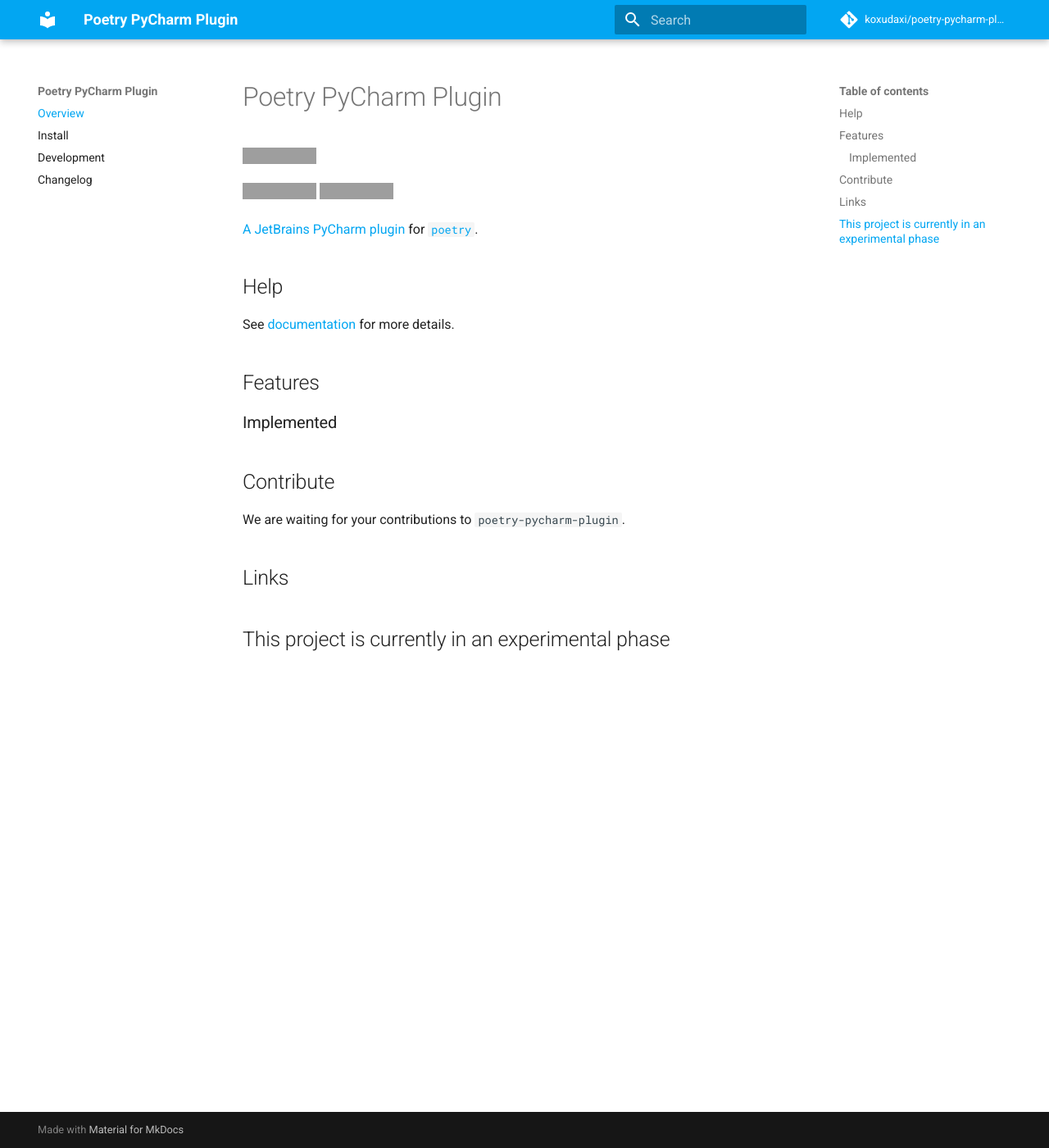
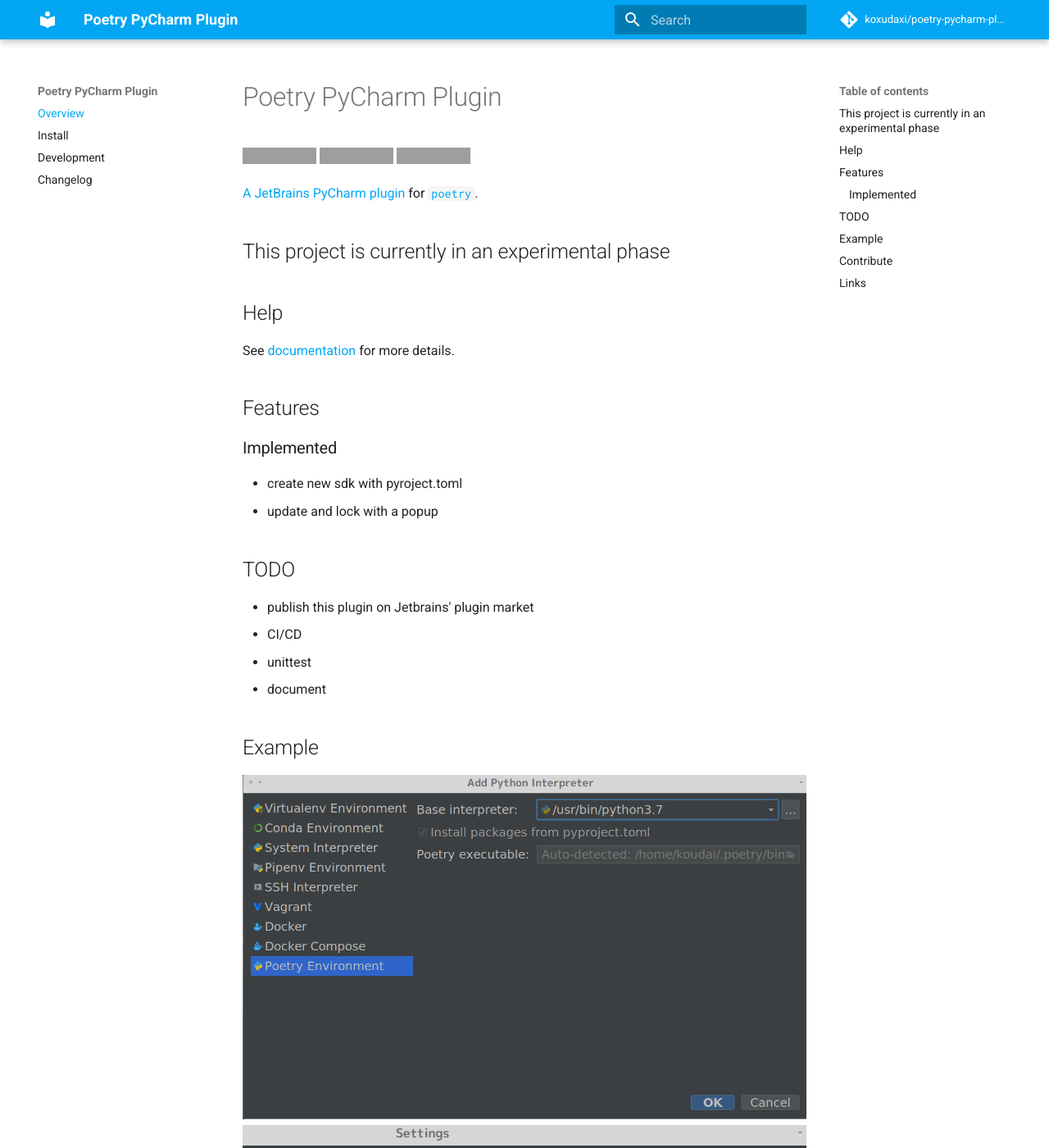
Before and after one commit to koxudaxi/poetry-pycharm-plugin, an MkDocs documentation site: the page built from docs/index.md, in a window 1280 px wide and 1400 px high. Shown: the whole window at 82% size. Built offline with MkDocs 1.6.1 and Material for MkDocs 9.7.7, drawn with Linux system fonts in a browser that asks for light colours; comment, search, counter and statistics services are not loaded; grey boxes are pictures that could not be loaded.

Commit message:
fix documents

```diff
--- a/docs/index.md
+++ b/docs/index.md
@@ -1,12 +1,11 @@
 # Poetry PyCharm Plugin
-[![Build Status](https://travis-ci.org/koxudaxi/poetry-pycharm-plugin.svg?branch=master)](https://travis-ci.org/koxudaxi/pydantic-pycharm-plugin)
-
-
-
+![CI](https://github.com/koxudaxi/poetry-pycharm-plugin/workflows/CI/badge.svg)
 [![codecov](https://codecov.io/gh/koxudaxi/poetry-pycharm-plugin/branch/master/graph/badge.svg)](https://codecov.io/gh/koxudaxi/poetry-pycharm-plugin)
 ![license](https://img.shields.io/github/license/koxudaxi/poetry-pycharm-plugin.svg)
 
 [A JetBrains PyCharm plugin]() for [`poetry`](https://python-poetry.org/).
+
+## This project is currently in an experimental phase
 
 ## Help
 See [documentation](https://koxudaxi.github.io/poetry-pycharm-plugin/) for more details.
@@ -14,7 +13,20 @@
 
 ##  Features
 ### Implemented
+- create new sdk with pyroject.toml
+- update and lock with a popup
 
+## TODO
+- publish this plugin on Jetbrains' plugin market
+- CI/CD
+- unittest
+- document
+## Example
+
+![new_sdk](https://raw.githubusercontent.com/koxudaxi/poetry-pycharm-plugin/master/docs/new_sdk.png)
+![installed_package](https://raw.githubusercontent.com/koxudaxi/poetry-pycharm-plugin/master/docs/installed_package.png)
+![run_config](https://raw.githubusercontent.com/koxudaxi/poetry-pycharm-plugin/master/docs/run_config.png)
+![update_lock](https://raw.githubusercontent.com/koxudaxi/poetry-pycharm-plugin/master/docs/update_lock.png)
 
 
 ## Contribute
```
Also changed, not shown: other parts of docs/index.md (+0 -2 lines), README.md (+1 -1 lines), docs/install.md (+1 -1 lines), 2 other files.
